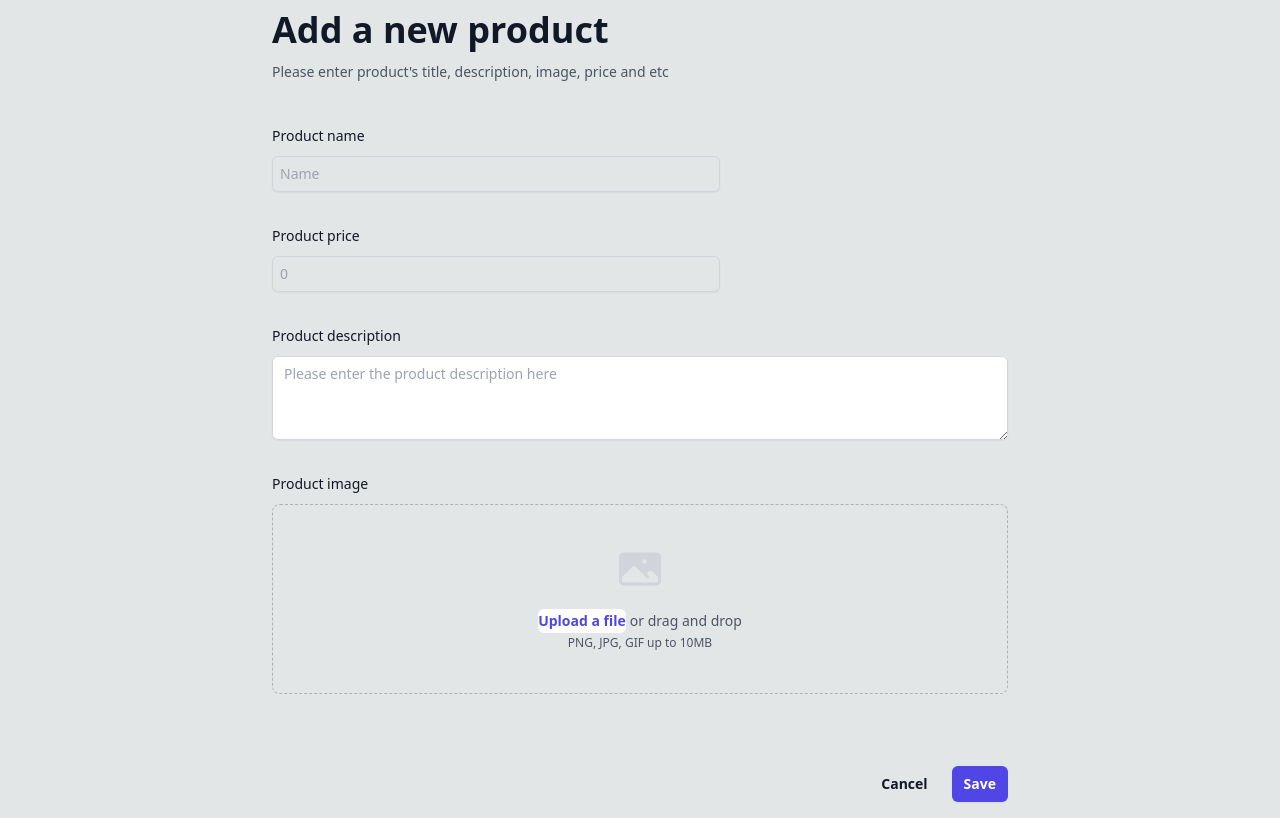
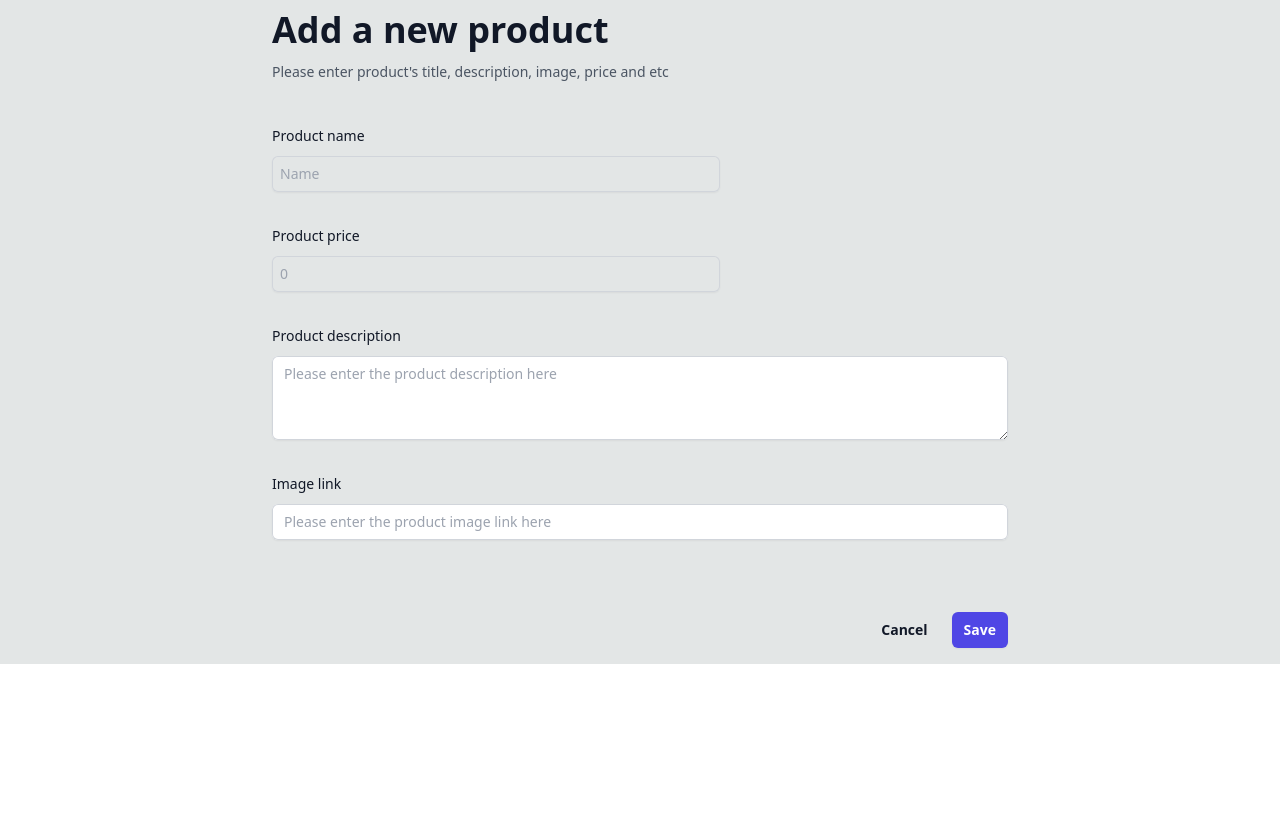
Before and after one commit to Yustes88/ecommerce, a Next.js app: page /add-product in a window 1280 px wide. Built offline with nearby package versions, Linux system fonts and the light colour scheme.

Commit message:
changes input type file to url, for displaying add unsplash url at add product form, displays mock image

```diff
--- a/app/page.tsx
+++ b/app/page.tsx
@@ -12,7 +12,7 @@ export default async function Home() {
       <div className="hero rounded-xl bg-base-200">
         <div className="hero-content flex-col lg:flex-row">
           <Image
-            src={"/" + products[0].imageUrl}
+            src={ products[0].imageUrl}
             alt={products[0].name}
             width={400}
             height={800}
@@ -33,7 +33,7 @@ export default async function Home() {
       </div>
       <div className="my-4 grid grid-cols-1 md:grid-cols-2 xl:grid-cols-3 gap-4">
         {products.slice(1).map((product) => (
-          <ProductCardPreview key={product.id} product={products[0]}/>
+          <ProductCardPreview key={product.id} product={product}/>
         ))}
       </div>
     </div>
--- a/components/AddProductForm.tsx
+++ b/components/AddProductForm.tsx
@@ -1,4 +1,3 @@
-import { PhotoIcon } from "@heroicons/react/24/solid";
 import prisma from "@/lib/db/prisma";
 import { redirect } from "next/navigation";
 import Button from "./Button";
@@ -104,37 +103,22 @@ function AddProductForm() {
 
             <div className="col-span-full">
               <label
-                htmlFor="cover-photo"
+                htmlFor="imageUrl"
                 className="block text-sm font-medium leading-6 text-gray-900"
               >
-                Product image
+                Image link
               </label>
-              <div className="mt-2 flex justify-center rounded-lg border border-dashed border-gray-900/25 px-6 py-10">
-                <div className="text-center">
-                  <PhotoIcon
-                    className="mx-auto h-12 w-12 text-gray-300"
-                    aria-hidden="true"
-                  />
-                  <div className="mt-4 flex text-sm leading-6 text-gray-600">
-                    <label
-                      htmlFor="imageUrl"
-                      className="relative cursor-pointer rounded-md bg-white font-semibold text-indigo-600 focus-within:outline-none focus-within:ring-2 focus-within:ring-indigo-600 focus-within:ring-offset-2 hover:text-indigo-500"
-                    >
-                      <span>Upload a file</span>
-                      <input
-                        id="imageUrl"
-                        name="imageUrl"
-                        type="file"
-                        className="sr-only"
-                      />
-                    </label>
-                    <p className="pl-1">or drag and drop</p>
-                  </div>
-                  <p className="text-xs leading-5 text-gray-600">
-                    PNG, JPG, GIF up to 10MB
-                  </p>
-                </div>
+              <div className="mt-2">
+                <input
+                  id="imageUrl"
+                  name="imageUrl"
+                  type="url"
+                  className="block w-full rounded-md border-0 py-1.5 text-gray-900 shadow-sm ring-1 ring-inset ring-gray-300 placeholder:text-gray-400 focus:ring-2 focus:ring-inset focus:ring-indigo-600 sm:text-sm sm:leading-6"
+                  defaultValue={""}
+                  placeholder="Please enter the product image link here"
+                />
               </div>
+              {/* <p className="mt-3 text-sm leading-6 text-gray-600">Write a few sentences about yourself.</p> */}
             </div>
           </div>
         </div>
--- a/components/ProductCardPreview.tsx
+++ b/components/ProductCardPreview.tsx
@@ -15,7 +15,7 @@ function ProductCardPreview({ product }: ProductCardPreviewProps) {
       href={`/products/${product.id}`}
     >
         <figure>
-            <Image src={'/' + product.imageUrl} className="h-48 object-cover" alt={product.name} width={800} height={400}/>
+            <Image src={product.imageUrl} className="h-48 object-cover" alt={product.name} width={800} height={400}/>
         </figure>
       <div className="card-body">
         <h2 className="card-title">
--- a/next.config.js
+++ b/next.config.js
@@ -1,5 +1,8 @@
 /** @type {import('next').NextConfig} */
 const nextConfig = {
+    images: {
+        remotePatterns: [{ hostname: "images.unsplash.com" }, { hostname: "unsplash.com" }],
+      },
     // experimental: {
     //     serverActions: true
     // }
```
